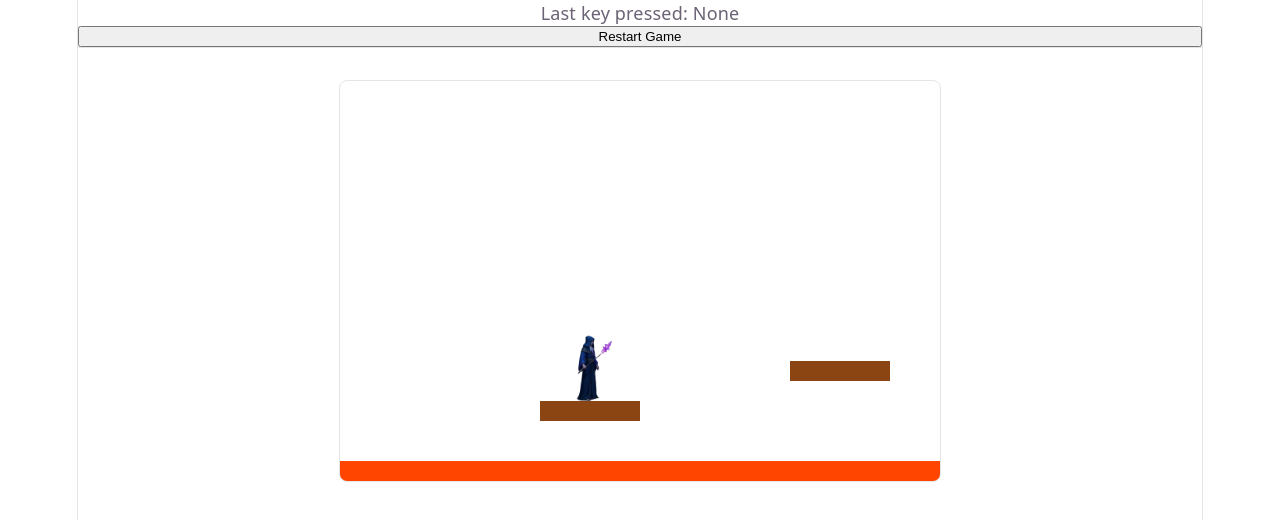
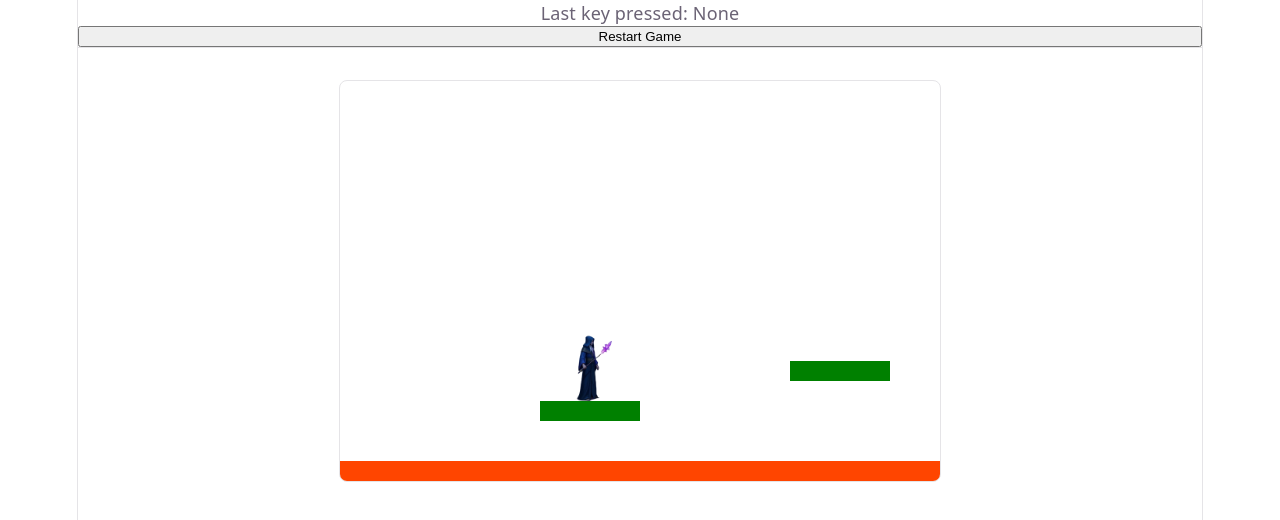
Before and after one commit to gmorariu/ivorys-games, a React (Vite) app: page / in a window 1280 px wide. Shown: the top 520 px of the page. Built offline with nearby package versions, Linux system fonts and the light colour scheme.

Commit message:
fix jump bug

```diff
--- a/src/GameCanvas.tsx
+++ b/src/GameCanvas.tsx
@@ -100,15 +100,16 @@ const GameCanvas: React.FC<GameCanvasProps> = ({ setLastPressedKey, restartCount
 
   const handleKeyDown = useCallback((e: KeyboardEvent) => {
     setLastPressedKey(e.key);
+    if (e.key === ' ' && characterState.onGround && !keysPressed.current.has(' ')) {
+      setCharacterState(prevState => ({ ...prevState, vy: JUMP_STRENGTH, onGround: false }));
+    }
+
     if (['a', 'd', 'ArrowLeft', 'ArrowRight', ' '].includes(e.key)) {
       e.preventDefault();
       keysPressed.current.add(e.key); // Handle movement as a continuous press
     }
-
-    if (e.key === ' ' && characterState.onGround) {
-      setCharacterState(prevState => ({ ...prevState, vy: JUMP_STRENGTH, onGround: false }));
-    }
-  }, [setLastPressedKey]);
+  // eslint-disable-next-line react-hooks/exhaustive-deps
+  }, [setLastPressedKey, characterState.onGround]);
 
   const handleKeyUp = useCallback((e: KeyboardEvent) => {
     keysPressed.current.delete(e.key);
@@ -232,7 +233,7 @@ const GameCanvas: React.FC<GameCanvasProps> = ({ setLastPressedKey, restartCount
       if (index === 0) {
         context.fillStyle = '#FF4500'; // Fiery orange for lava
       } else {
-        context.fillStyle = '#8B4513'; // A brownish color for platforms
+        context.fillStyle = 'green';
       }
       context.fillRect(p.x, p.y, p.width, p.height);
     });
```
